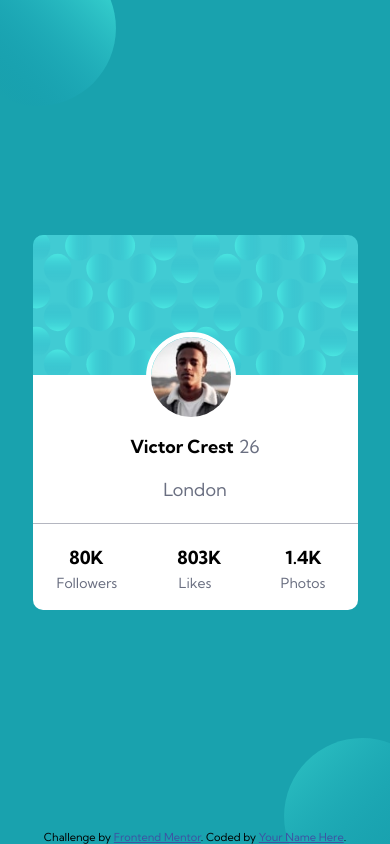
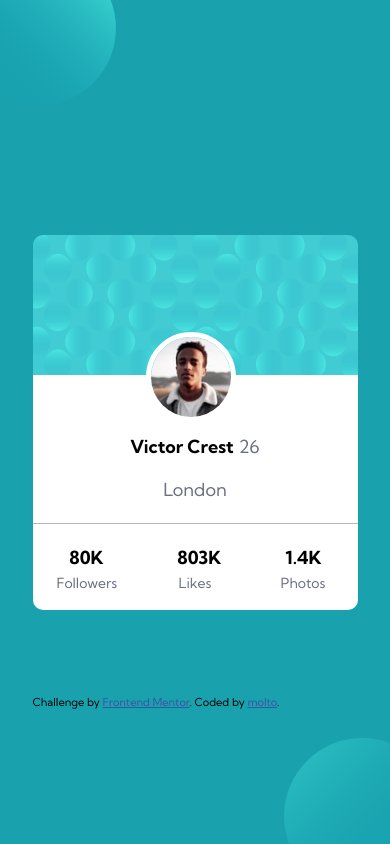
Before and after one commit to M0lt0/Profile-card-component, a plain HTML site: page index.html in a window 390 px wide. Drawn offline with Linux system fonts and the light colour scheme.

Commit message:
all done

```diff
--- a/index.html
+++ b/index.html
@@ -12,14 +12,11 @@
     href="https://fonts.googleapis.com/css2?family=Kumbh+Sans:wght@400;700&family=Public+Sans:wght@700&family=Space+Grotesk:wght@500&display=swap"
     rel="stylesheet">
   <title>Frontend Mentor | Profile card component</title>
-
 </head>
 
 <body>
-  <!-- <div class="top"><img src="./images/bg-pattern-top.svg" alt=""></div>
-  <div class="bottom"><img src="./images/bg-pattern-bottom.svg" alt=""></div>-->
   <div class="card">
-    <div class="card-head">
+    <div class="card-head" role="main">
       <img src="./images/bg-pattern-card.svg" alt="bubble Photos">
     </div>
     <img class="person-img" src="./images/image-victor.jpg" alt="person">
@@ -45,12 +42,13 @@
         </div>
       </div>
     </div>
+    <div class="attribution">
+      Challenge by <a href="https://www.frontendmentor.io?ref=challenge" target="_blank">Frontend Mentor</a>.
+      Coded by <a href="#">molto</a>.
+    </div>
   </div>
 
-  <div class="attribution">
-    Challenge by <a href="https://www.frontendmentor.io?ref=challenge" target="_blank">Frontend Mentor</a>.
-    Coded by <a href="#">Your Name Here</a>.
-  </div>
+
 </body>
 
 </html>
--- a/style.css
+++ b/style.css
@@ -153,7 +153,8 @@ body {
   .attribution {
     font-size: 11px;
     text-align: center;
-    margin-top: auto;
+    position: absolute;
+    top: 460px;
   }
   .attribution a {
     color: hsl(228, 45%, 44%);
@@ -285,6 +286,8 @@ body {
     font-size: 11px;
     text-align: center;
     margin-top: auto;
+    position: absolute;
+    top: 460px;
   }
   .attribution a {
     color: hsl(228, 45%, 44%);
```
